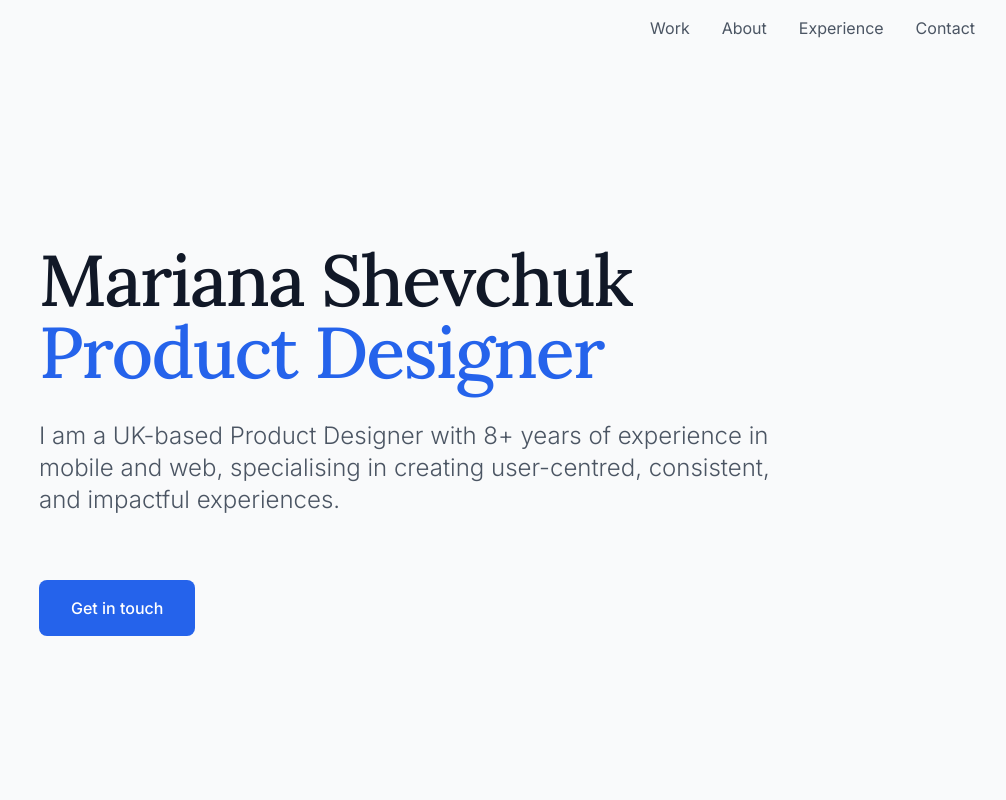
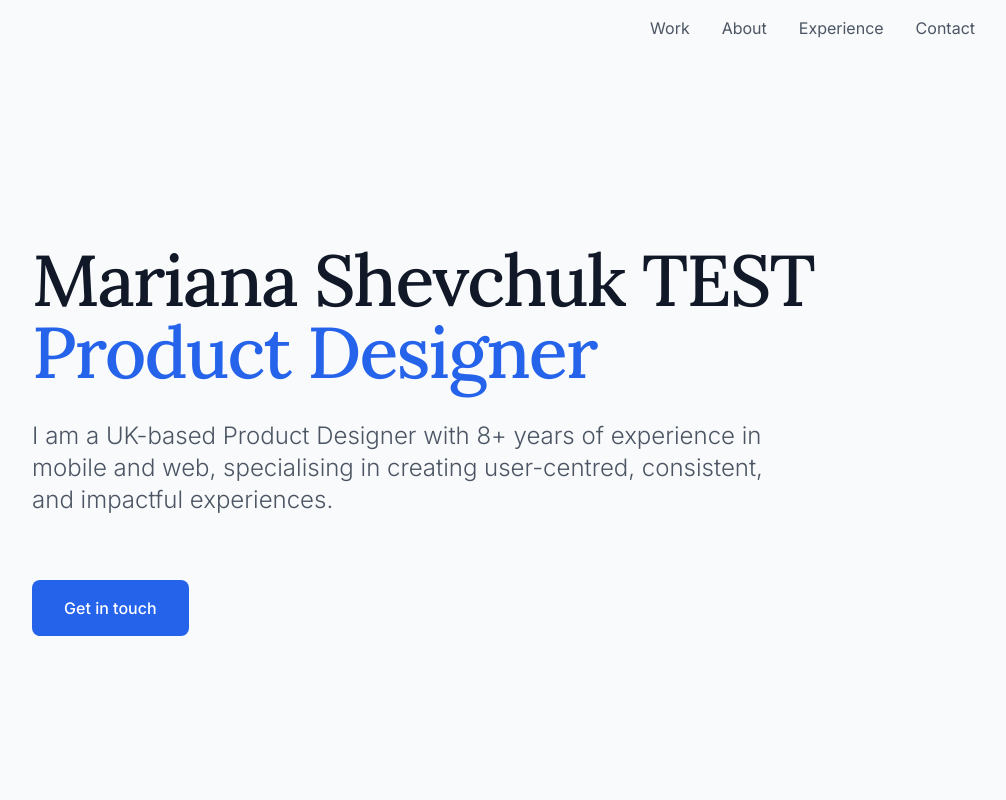
Before and after one commit to MykolaShevchuk/mariana, a Next.js app: page / in a window 1280 px wide. Shown: the top 800 px of the page, without its empty margins (217-1223 px from the left). Built offline with nearby package versions, Linux system fonts and the light colour scheme.

Commit message:
Update hero section

```diff
--- a/src/app/sections/HeroSection.tsx
+++ b/src/app/sections/HeroSection.tsx
@@ -11,7 +11,7 @@ export default function HeroSection() {
 						style={{ fontFamily: 'var(--font-lora)' }}
 					>
 						<span className='block text-[64px] mb-3 sm:mb-0 sm:text-5xl md:text-6xl lg:text-7xl'>
-							Mariana Shevchuk
+							Mariana Shevchuk TEST
 						</span>
 						<span className='block text-blue-600'>Product Designer</span>
 					</h1>
```
